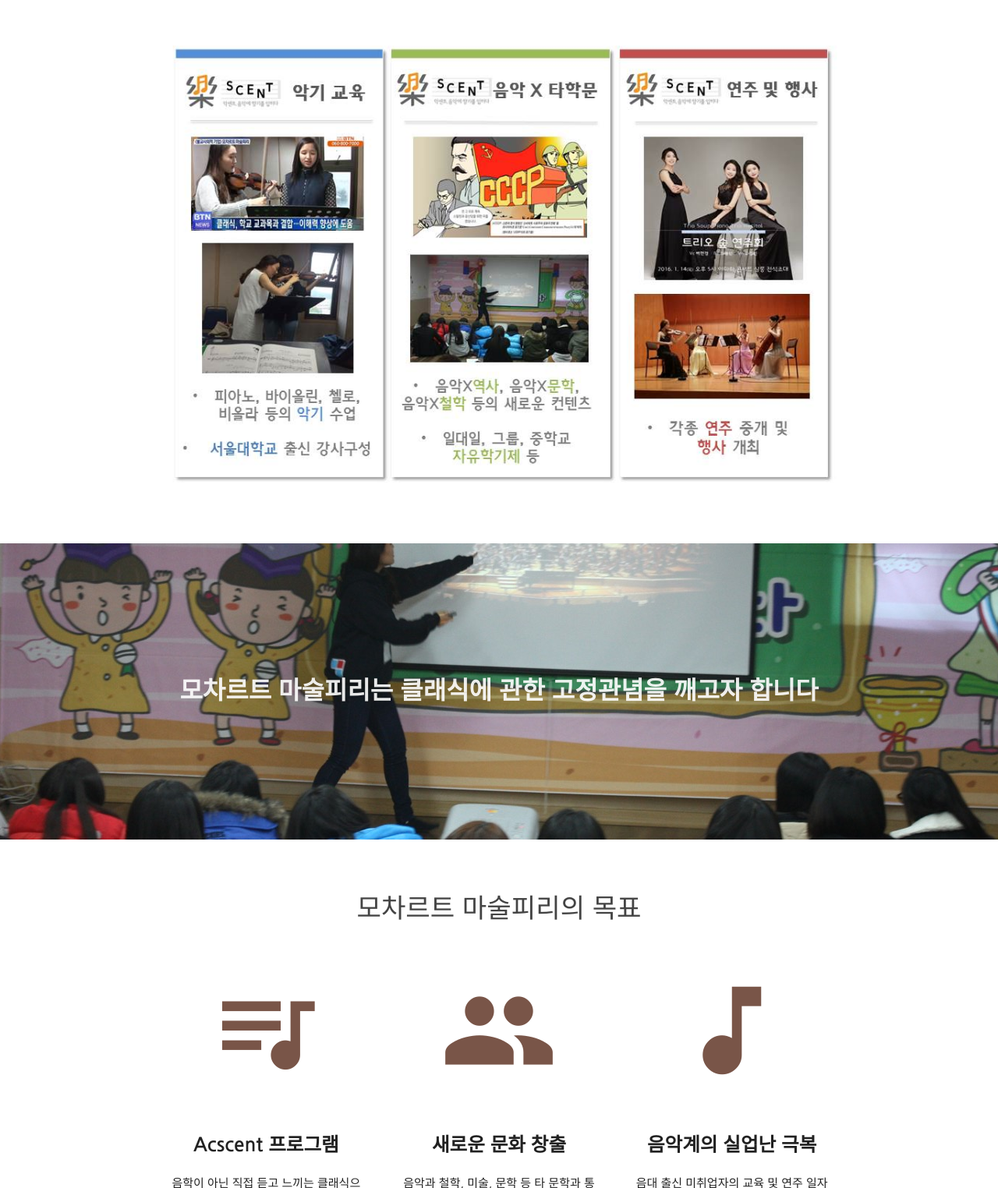
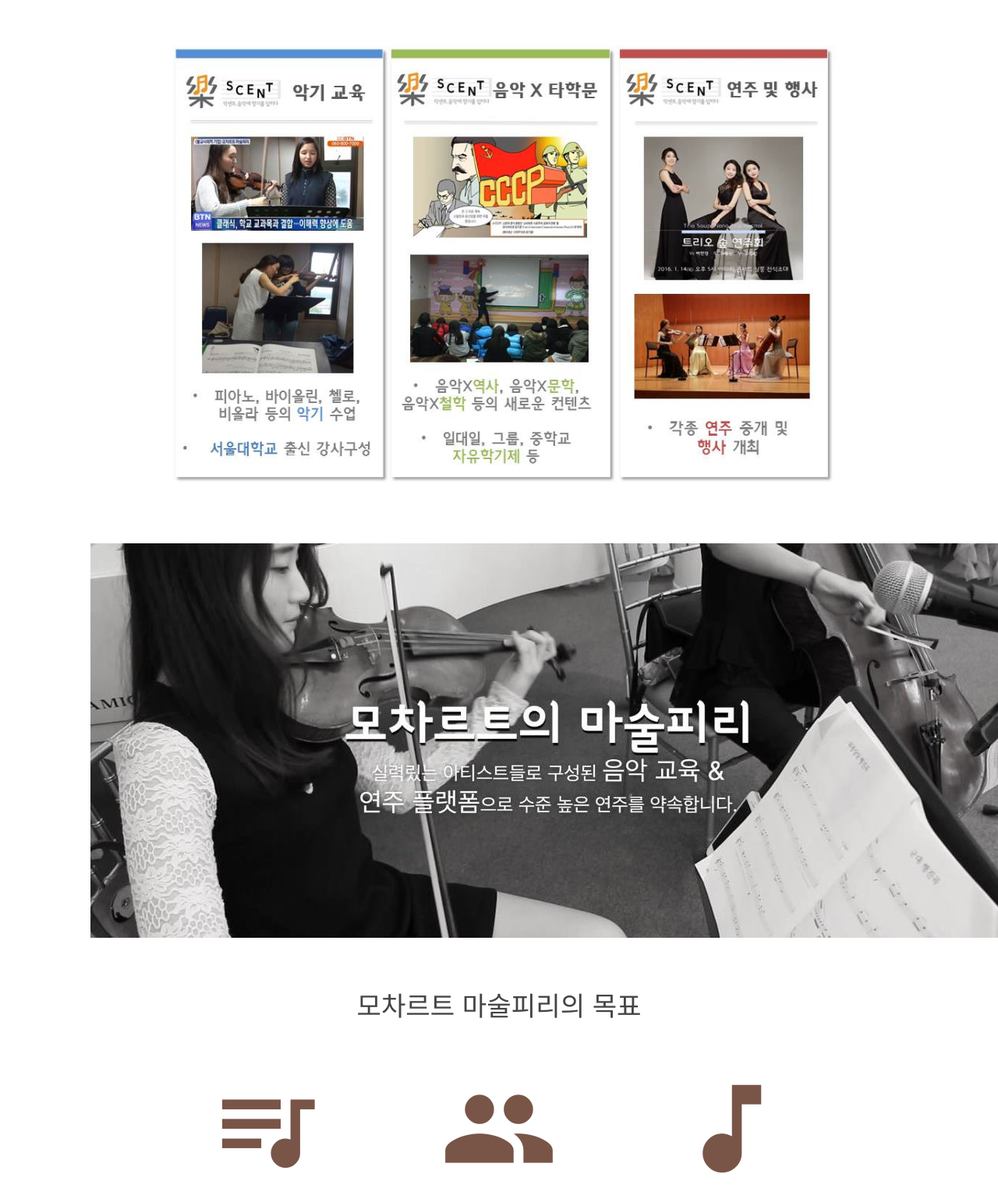
Before and after one commit to wlwkgus/Pymozart, a Flask app: page / in a window 1280 px wide. Shown: the part 1467-2991 px from the top of the page at 78% size. Run offline with Flask 2, Linux system fonts and the light colour scheme; some libraries are stand-ins or nearby versions; some web fonts are replaced.

Commit message:
all done

```diff
--- a/templates/index.html
+++ b/templates/index.html
@@ -91,7 +91,7 @@
 
       </div>
     </div>
-    <div class="parallax"><img src="/static/main1.jpg" alt="Unsplashed background img 1"></div>
+    <div class="parallax"><img src="/static/mainmainmainless.jpg" alt="Unsplashed background img 1"></div>
   </div>
 
   <div class="slider" id="notice_slider">
@@ -174,16 +174,15 @@
     <div class="section no-pad-bot">
       <div class="container">
         <div class="row center">
-          <h5 class="header col s12 light bold" style="font-size: 32px">모차르트 마술피리는 클래식에 관한 고정관념을 깨고자 합니다</h5>
+          <!-- <h5 class="header col s12 light bold" style="font-size: 32px">모차르트 마술피리는 클래식에 관한 고정관념을 깨고자 합니다</h5> -->
         </div>
       </div>
     </div>
-    <div class="parallax" id="3"><img src="/static/slide2.jpg" alt="Unsplashed background img 2"></div>
+    <div class="" id="3"><img src="/static/midmidmid.jpg" alt="Unsplashed background img 2"></div>
   </div>
 
   <div class="container">
     <div class="section">
-
       <div class="row">
         <h4 class="center" style="color: #444"><br>모차르트 마술피리의 목표</h4>
         <div class="col s12 center">
```
Also changed, not shown: static/mainmain.jpeg (added), static/mainmainmain.jpg (added), static/mainmainmainless.jpg (added), static/mid_image.jpeg (added), static/midmidmid.jpg (added).
